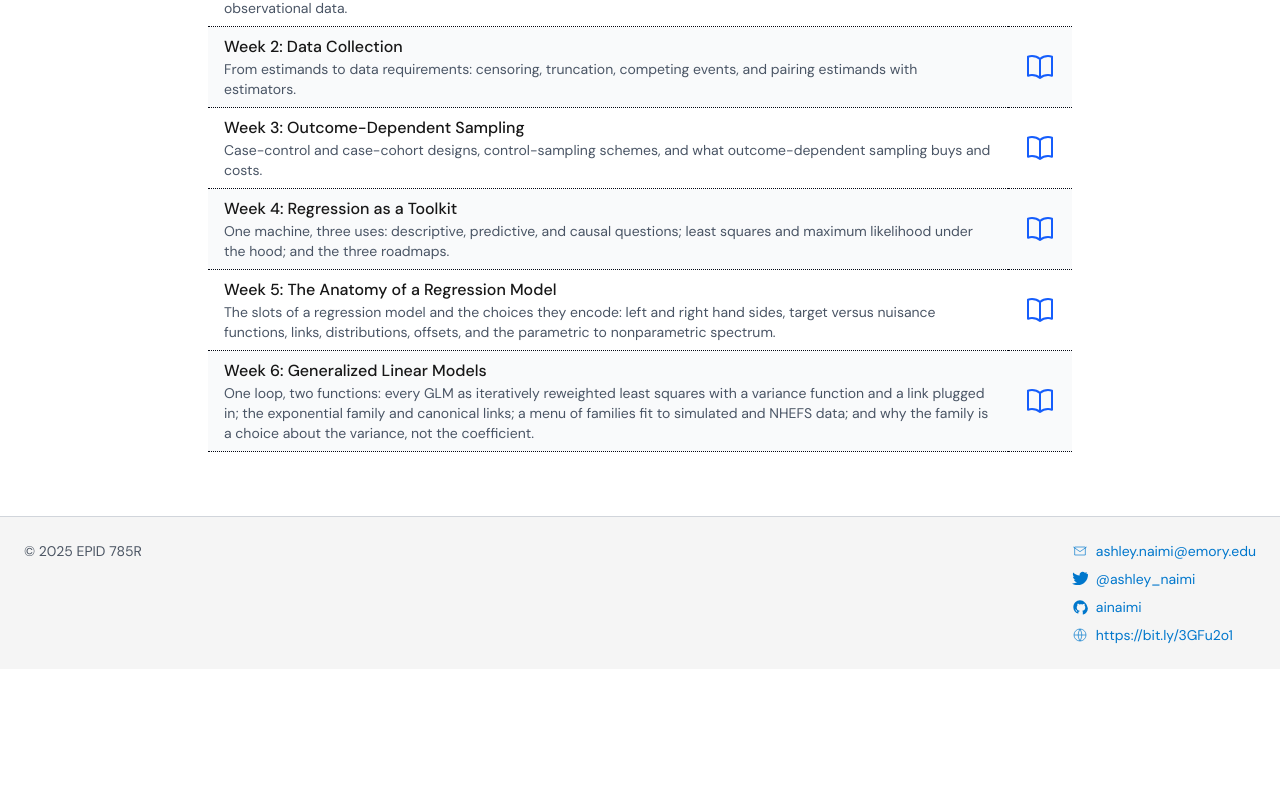
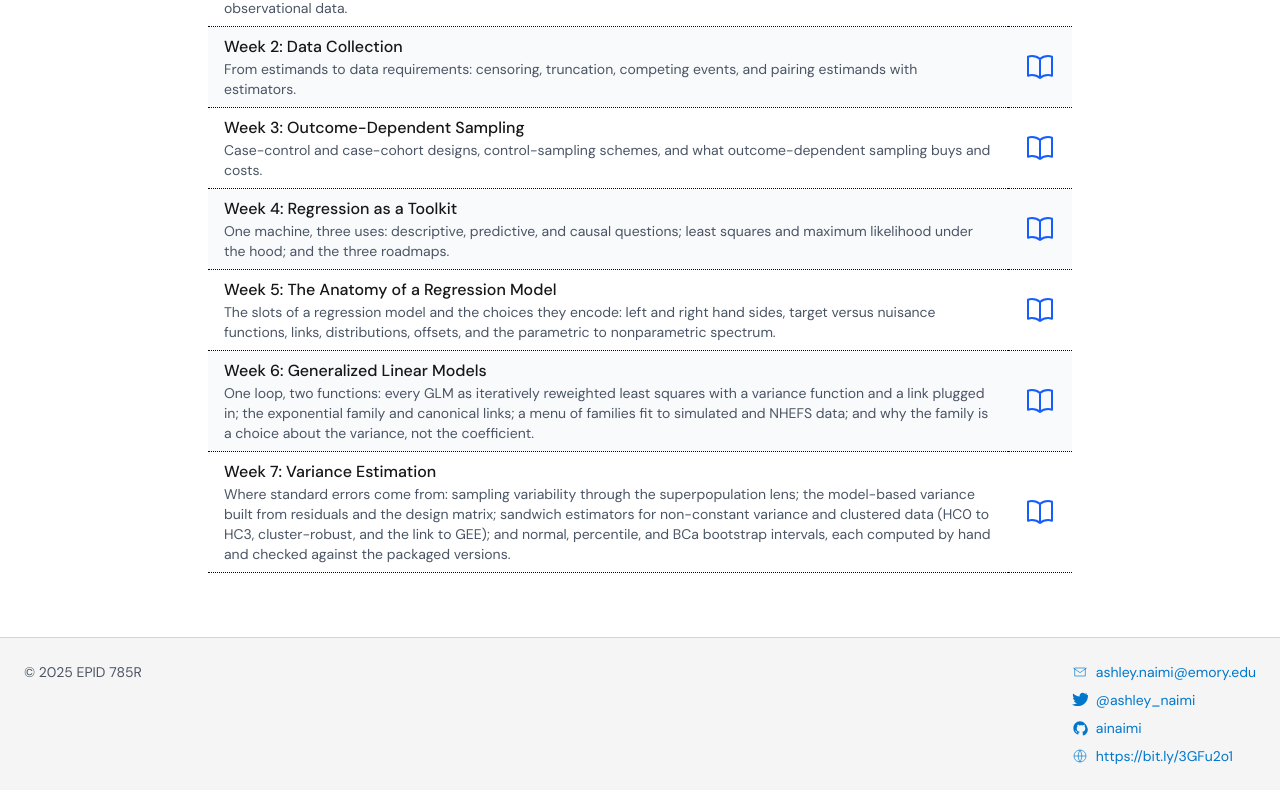
Before and after one commit to ainaimi/epid750-site, a Next.js app: page /lectures in a window 1280 px wide. Shown: the part 520-1310 px from the top of the page. Before the commit the page ends 1189 px from the top, so only its background shows below. Built offline with nearby package versions, Linux system fonts and the light colour scheme.

Commit message:
Course content update: 2026-10-13 09:29

```diff
--- a/src/app/lectures/page.tsx
+++ b/src/app/lectures/page.tsx
@@ -52,6 +52,12 @@ export default function LecturesPage() {
       description:
         "One loop, two functions: every GLM as iteratively reweighted least squares with a variance function and a link plugged in; the exponential family and canonical links; a menu of families fit to simulated and NHEFS data; and why the family is a choice about the variance, not the coefficient.",
       notes: asset("/notes/week6_glms.pdf"),
+    },
+    {
+      topic: "Week 7: Variance Estimation",
+      description:
+        "Where standard errors come from: sampling variability through the superpopulation lens; the model-based variance built from residuals and the design matrix; sandwich estimators for non-constant variance and clustered data (HC0 to HC3, cluster-robust, and the link to GEE); and normal, percentile, and BCa bootstrap intervals, each computed by hand and checked against the packaged versions.",
+      notes: asset("/notes/week7_variance.pdf"),
     },
   ];
 
```
Also changed, not shown: 1 other file (tests, documents, lock files or other folders).
